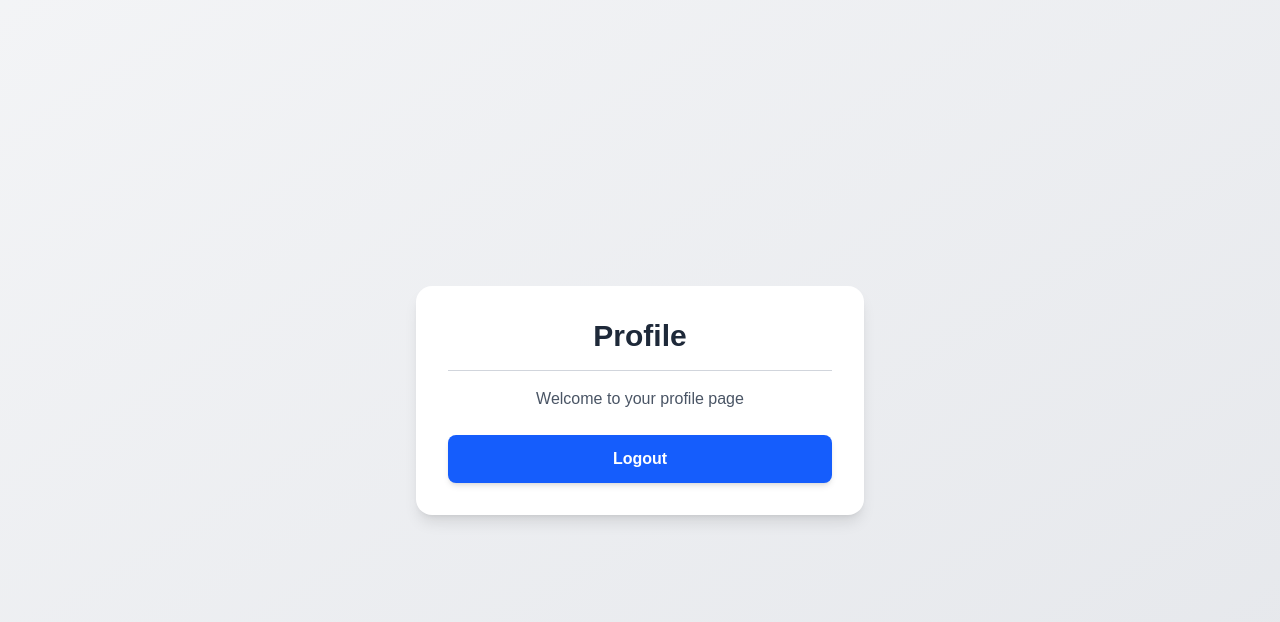
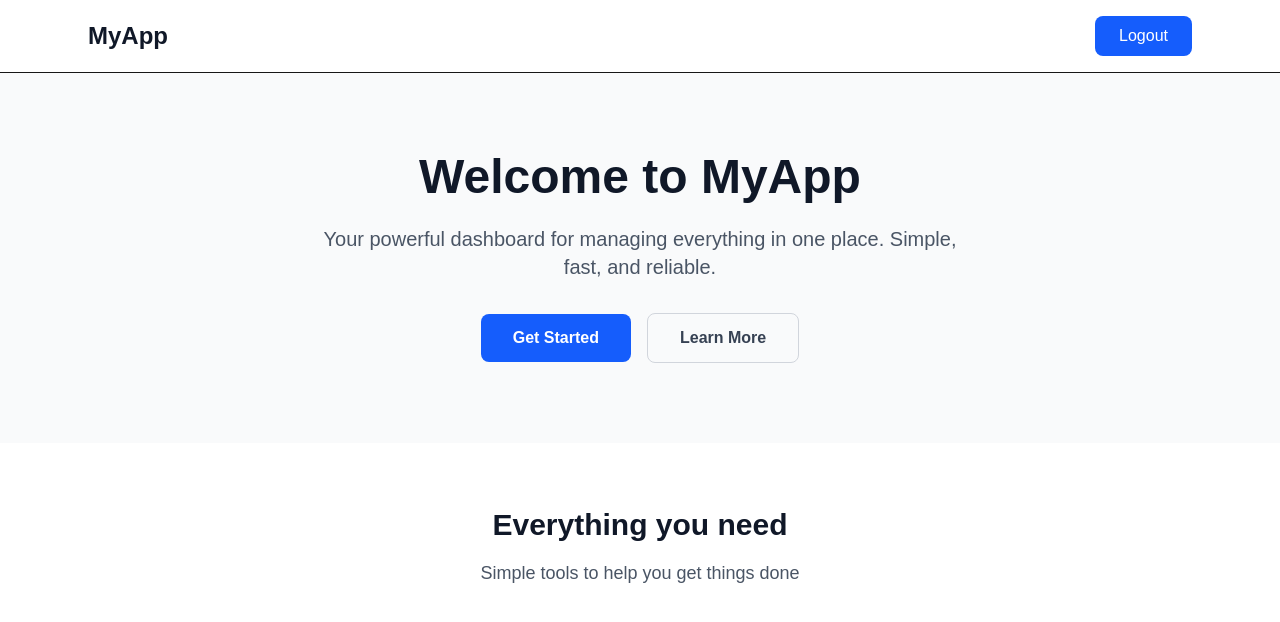
Before and after one commit to shivkantx/youtube-next-js, a Next.js app: page /profile in a window 1280 px wide. Shown: the top 622 px of the page. Built offline with nearby package versions, Linux system fonts and the light colour scheme.

Commit message:
middleware added to protect login, signup, profile

```diff
--- a/next.config.ts
+++ b/next.config.ts
@@ -1,17 +1,7 @@
-// import type { NextConfig } from "next";
-
-// const nextConfig: NextConfig = {
-//   /* config options here */
-// };
-
-// export default nextConfig;
-
 import type { NextConfig } from "next";
 
 const nextConfig: NextConfig = {
-  experimental: {
-    allowedDevOrigins: ["*"], // allow any origin in dev
-  },
+  // no experimental.allowedDevOrigins here
 };
 
 export default nextConfig;
--- /dev/null
+++ b/src/app/api/users/me/routes.ts
@@ -0,0 +1 @@
+import { NextRequest, NextResponse } from "next/server";
--- a/src/app/profile/page.tsx
+++ b/src/app/profile/page.tsx
@@ -5,8 +5,9 @@ import React from "react";
 import { toast } from "react-hot-toast";
 import { useRouter } from "next/navigation";
 
-function ProfilePage() {
+function HomePage() {
   const router = useRouter();
+
   const logout = async () => {
     try {
       await axios.get("/api/users/logout");
@@ -17,21 +18,60 @@ function ProfilePage() {
       toast.error(error.message || "Logout failed");
     }
   };
+
   return (
-    <div className="flex items-center justify-center min-h-screen bg-gradient-to-br from-gray-100 to-gray-200 p-4">
-      <div className="w-full max-w-md bg-white rounded-2xl shadow-lg p-8 text-center">
-        <h1 className="text-3xl font-bold text-gray-800 mb-4">Profile</h1>
-        <hr className="my-4 border-gray-300" />
-        <p className="text-gray-600 mb-6">Welcome to your profile page</p>
+    <div className="min-h-screen bg-white">
+      {/* Navigation */}
+      <nav className="bg-white shadow-sm border-b">
+        <div className="max-w-6xl mx-auto px-6 py-4">
+          <div className="flex justify-between items-center">
+            <div className="text-2xl font-bold text-gray-900">MyApp</div>
             <button
               onClick={logout}
-          className="w-full py-3 bg-blue-600 font-semibold text-white rounded-lg shadow-md hover:bg-blue-700 hover:scale-105 transition"
+              className="px-6 py-2 bg-blue-600 text-white rounded-lg hover:bg-blue-700 transition-colors"
             >
               Logout
             </button>
           </div>
         </div>
+      </nav>
+
+      {/* Hero Section */}
+      <section className="py-20 bg-gray-50">
+        <div className="max-w-6xl mx-auto px-6 text-center">
+          <h1 className="text-5xl font-bold text-gray-900 mb-6">
+            Welcome to MyApp
+          </h1>
+          <p className="text-xl text-gray-600 mb-8 max-w-2xl mx-auto">
+            Your powerful dashboard for managing everything in one place.
+            Simple, fast, and reliable.
+          </p>
+          <div className="space-x-4">
+            <button className="px-8 py-3 bg-blue-600 text-white rounded-lg font-semibold hover:bg-blue-700 transition-colors">
+              Get Started
+            </button>
+            <button className="px-8 py-3 border border-gray-300 text-gray-700 rounded-lg font-semibold hover:bg-gray-50 transition-colors">
+              Learn More
+            </button>
+          </div>
+        </div>
+      </section>
+
+      {/* Features Section */}
+      <section className="py-16">
+        <div className="max-w-6xl mx-auto px-6">
+          <div className="text-center mb-12">
+            <h2 className="text-3xl font-bold text-gray-900 mb-4">
+              Everything you need
+            </h2>
+            <p className="text-lg text-gray-600">
+              Simple tools to help you get things done
+            </p>
+          </div>
+        </div>
+      </section>
+    </div>
   );
 }
 
-export default ProfilePage;
+export default HomePage;
--- /dev/null
+++ b/src/middleware.ts
@@ -0,0 +1,27 @@
+import { NextResponse } from "next/server";
+import type { NextRequest } from "next/server";
+
+export function middleware(request: NextRequest) {
+  const { pathname } = request.nextUrl;
+  const token = request.cookies.get("token")?.value;
+
+  const isPublicPath = pathname === "/login" || pathname === "/signup";
+
+  // If user has token and is trying to access login/signup, redirect home
+  if (isPublicPath && token) {
+    return NextResponse.redirect(new URL("/", request.nextUrl));
+  }
+
+  // If user is trying to access a protected path without token, redirect to login
+  const isProtectedPath = pathname === "/" || pathname === "/profile";
+  if (isProtectedPath && !token) {
+    return NextResponse.redirect(new URL("/login", request.nextUrl));
+  }
+
+  // Otherwise, allow the request
+  return NextResponse.next();
+}
+
+export const config = {
+  matcher: ["/", "/profile", "/login", "/signup"],
+};
```
Lines whose indentation alone changed are shown as unchanged.
